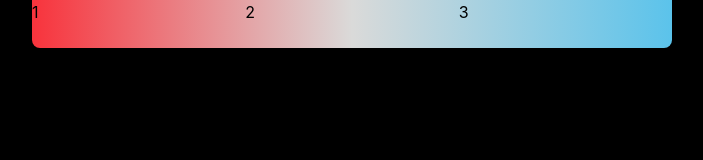
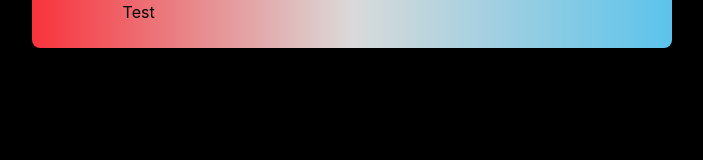
Before and after one commit to flashruler/scorekeeper-visual, a Next.js app: page / in a window 1280 px wide. Shown: the top 160 px of the page, without its empty margins (288-991 px from the left). Built offline with nearby package versions, Linux system fonts and the light colour scheme.

Commit message:
Update index.js

```diff
--- a/pages/index.js
+++ b/pages/index.js
@@ -6,7 +6,11 @@ export default function Home() {
   return (
 <div className="flex flex-col w-screen h-screen bg-black">
 <div className="bg-gradient-to-r from-orange-red to-sky-blue via-neutral-gray w-2/4 inset-x-0 top-0 h-12 self-center rounded-br-lg rounded-bl-lg ">
-<div className="grid grid-cols-3 justify-center"><h1>1</h1><h1>2</h1><h1>3</h1></div>
+<div className="grid grid-cols-3 justify-center">
+  <div className="flex flex-row justify-center">
+    <h1>Test</h1>
+  </div>
+  </div>
   </div>
  </div>
   )
```
